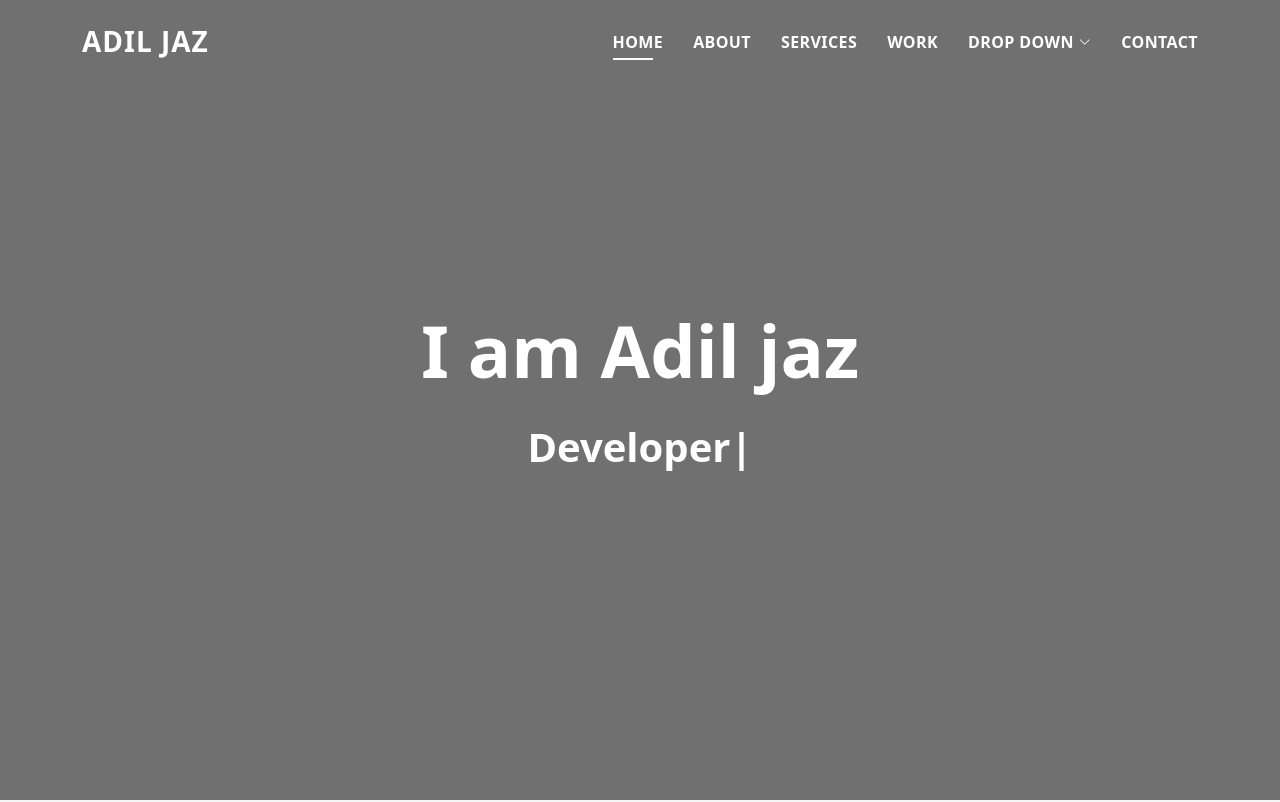
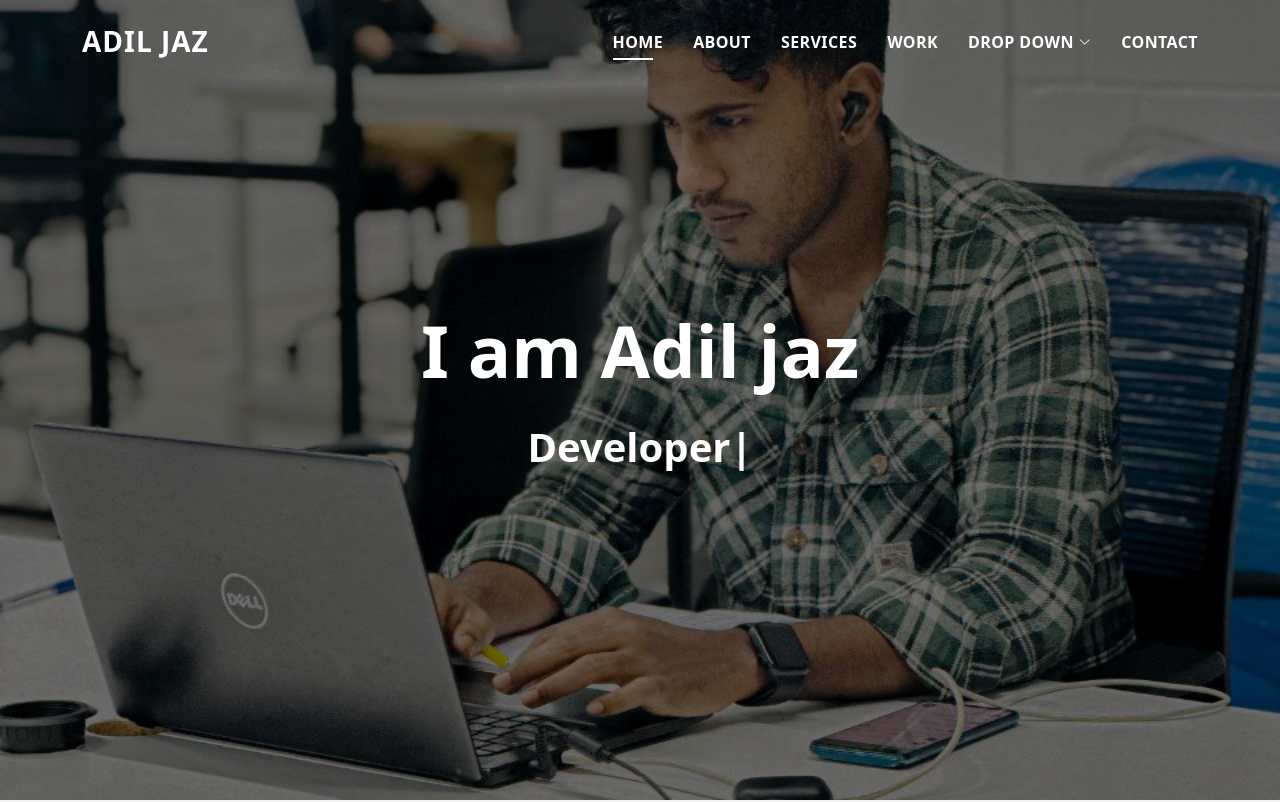
Before and after one commit to adiljaz/adil-portfoli, a plain HTML site: page index.html in a window 1280 px wide. Shown: the top 802 px of the page. Drawn offline with nearby package versions, Linux system fonts and the light colour scheme.

Commit message:
Update index.html

```diff
--- a/index.html
+++ b/index.html
@@ -75,7 +75,7 @@
   </header><!-- End Header -->
 
   <!-- ======= Hero Section ======= -->
-  <div id="hero" class="hero route bg-image" style="background-image: url(assets/img/mypic.jpg)">
+  <div id="hero" class="hero route bg-image" style="background-image: url(assets/img/my\ pic.jpg)">
     <div class="overlay-itro"></div>
     <div class="hero-content display-table">
       <div class="table-cell">
```
